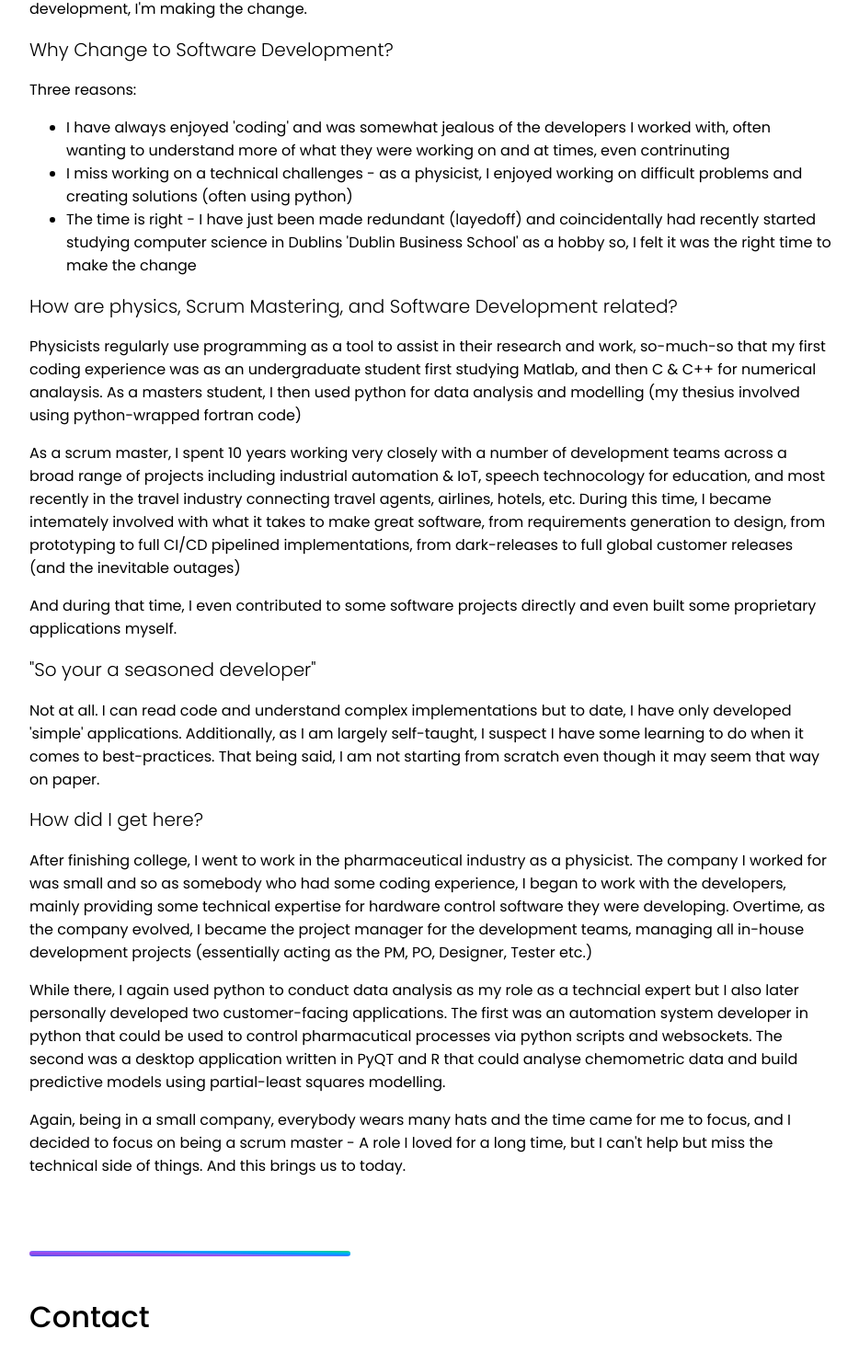
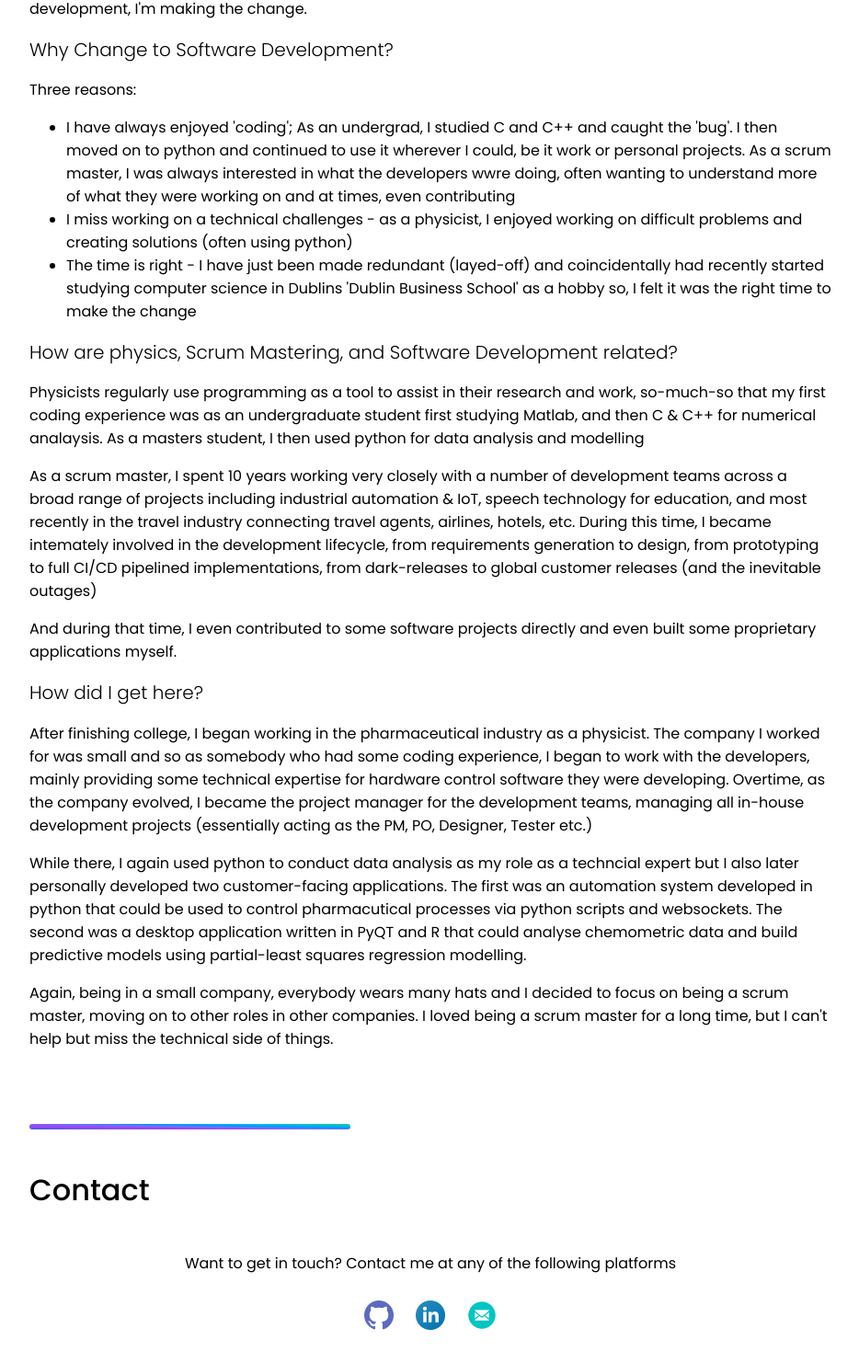
Before and after one commit to davebyrne222/davebyrne222.github.io, a React (Create React App) app: page / in a window 1280 px wide. Shown: the part 2556-4026 px from the top of the page at 92% size, without its empty margins (172-1106 px from the left). Built offline with nearby package versions, Linux system fonts and the light colour scheme; some icons are missing.

Commit message:
updated about

```diff
--- a/src/components/body/about/index.js
+++ b/src/components/body/about/index.js
@@ -19,9 +19,12 @@ function About() {
         Three reasons:
         <ul>
           <li>
-            I have always enjoyed 'coding' and was somewhat jealous of the
-            developers I worked with, often wanting to understand more of what
-            they were working on and at times, even contrinuting
+            I have always enjoyed 'coding'; As an undergrad, I studied C and C++
+            and caught the 'bug'. I then moved on to python and continued to use
+            it wherever I could, be it work or personal projects. As a scrum
+            master, I was always interested in what the developers wwre doing,
+            often wanting to understand more of what they were working on and at
+            times, even contributing
           </li>
           <li>
             I miss working on a technical challenges - as a physicist, I enjoyed
@@ -29,7 +32,7 @@ function About() {
             python)
           </li>
           <li>
-            The time is right - I have just been made redundant (layedoff) and
+            The time is right - I have just been made redundant (layed-off) and
             coincidentally had recently started studying computer science in
             Dublins 'Dublin Business School' as a hobby so, I felt it was the
             right time to make the change
@@ -45,37 +48,35 @@ function About() {
         research and work, so-much-so that my first coding experience was as an
         undergraduate student first studying Matlab, and then C & C++ for
         numerical analaysis. As a masters student, I then used python for data
-        analysis and modelling (my thesius involved using python-wrapped fortran
-        code)
+        analysis and modelling
       </p>
       <p>
         As a scrum master, I spent 10 years working very closely with a number
         of development teams across a broad range of projects including
-        industrial automation & IoT, speech technocology for education, and most
+        industrial automation & IoT, speech technology for education, and most
         recently in the travel industry connecting travel agents, airlines,
-        hotels, etc. During this time, I became intemately involved with what it
-        takes to make great software, from requirements generation to design,
-        from prototyping to full CI/CD pipelined implementations, from
-        dark-releases to full global customer releases (and the inevitable
-        outages)
+        hotels, etc. During this time, I became intemately involved in the
+        development lifecycle, from requirements generation to design, from
+        prototyping to full CI/CD pipelined implementations, from dark-releases
+        to global customer releases (and the inevitable outages)
       </p>
       <p>
         And during that time, I even contributed to some software projects
         directly and even built some proprietary applications myself.
       </p>
 
-      <h2 className="section-header">"So your a seasoned developer"</h2>
+      {/* <h2 className="section-header">"So your a seasoned developer"</h2>
       <p>
         Not at all. I can read code and understand complex implementations but
         to date, I have only developed 'simple' applications. Additionally, as I
         am largely self-taught, I suspect I have some learning to do when it
         comes to best-practices. That being said, I am not starting from scratch
         even though it may seem that way on paper.
-      </p>
+      </p> */}
 
       <h2 className="section-header">How did I get here?</h2>
       <p>
-        After finishing college, I went to work in the pharmaceutical industry
+        After finishing college, I began working in the pharmaceutical industry
         as a physicist. The company I worked for was small and so as somebody
         who had some coding experience, I began to work with the developers,
         mainly providing some technical expertise for hardware control software
@@ -88,16 +89,17 @@ function About() {
         While there, I again used python to conduct data analysis as my role as
         a techncial expert but I also later personally developed two
         customer-facing applications. The first was an automation system
-        developer in python that could be used to control pharmacutical
+        developed in python that could be used to control pharmacutical
         processes via python scripts and websockets. The second was a desktop
         application written in PyQT and R that could analyse chemometric data
-        and build predictive models using partial-least squares modelling.
+        and build predictive models using partial-least squares regression
+        modelling.
       </p>
       <p>
-        Again, being in a small company, everybody wears many hats and the time
-        came for me to focus, and I decided to focus on being a scrum master - A
-        role I loved for a long time, but I can't help but miss the technical
-        side of things. And this brings us to today.
+        Again, being in a small company, everybody wears many hats and I decided
+        to focus on being a scrum master, moving on to other roles in other
+        companies. I loved being a scrum master for a long time, but I can't
+        help but miss the technical side of things.
       </p>
     </div>
   );
```
